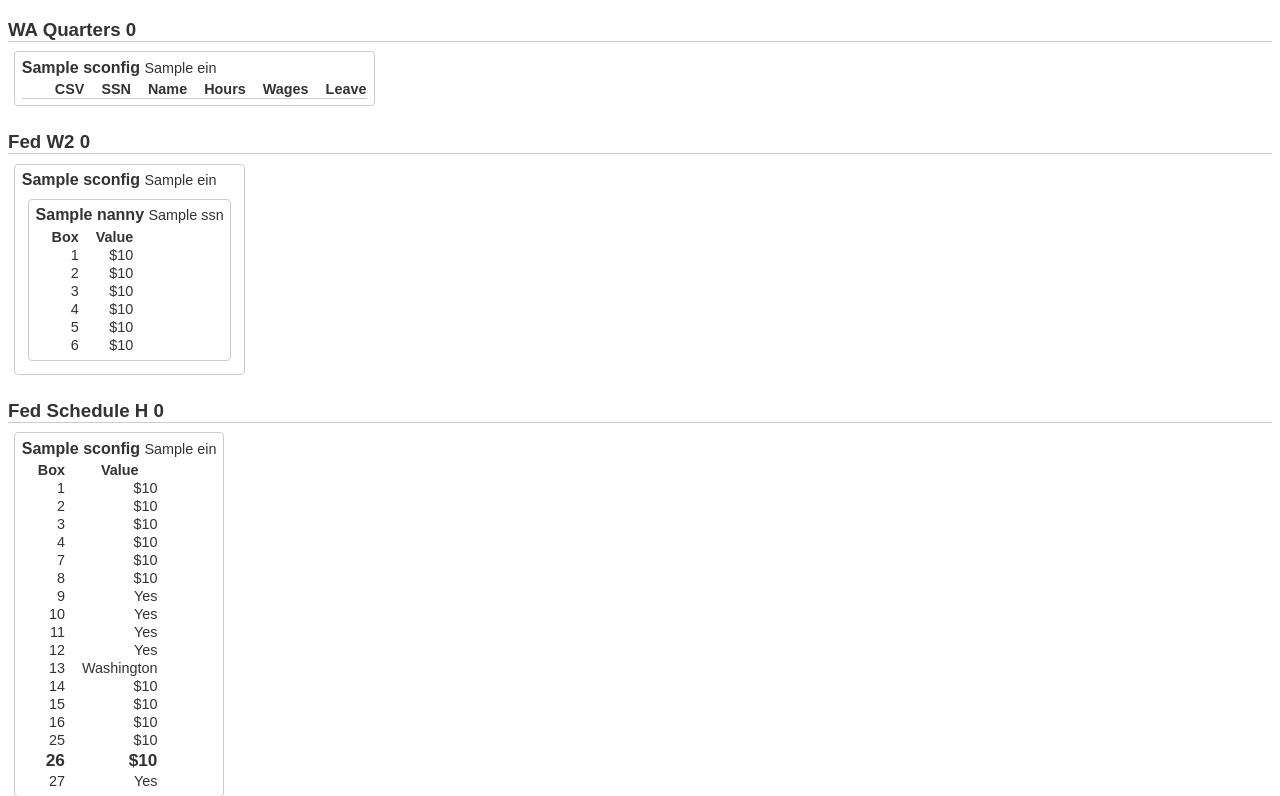
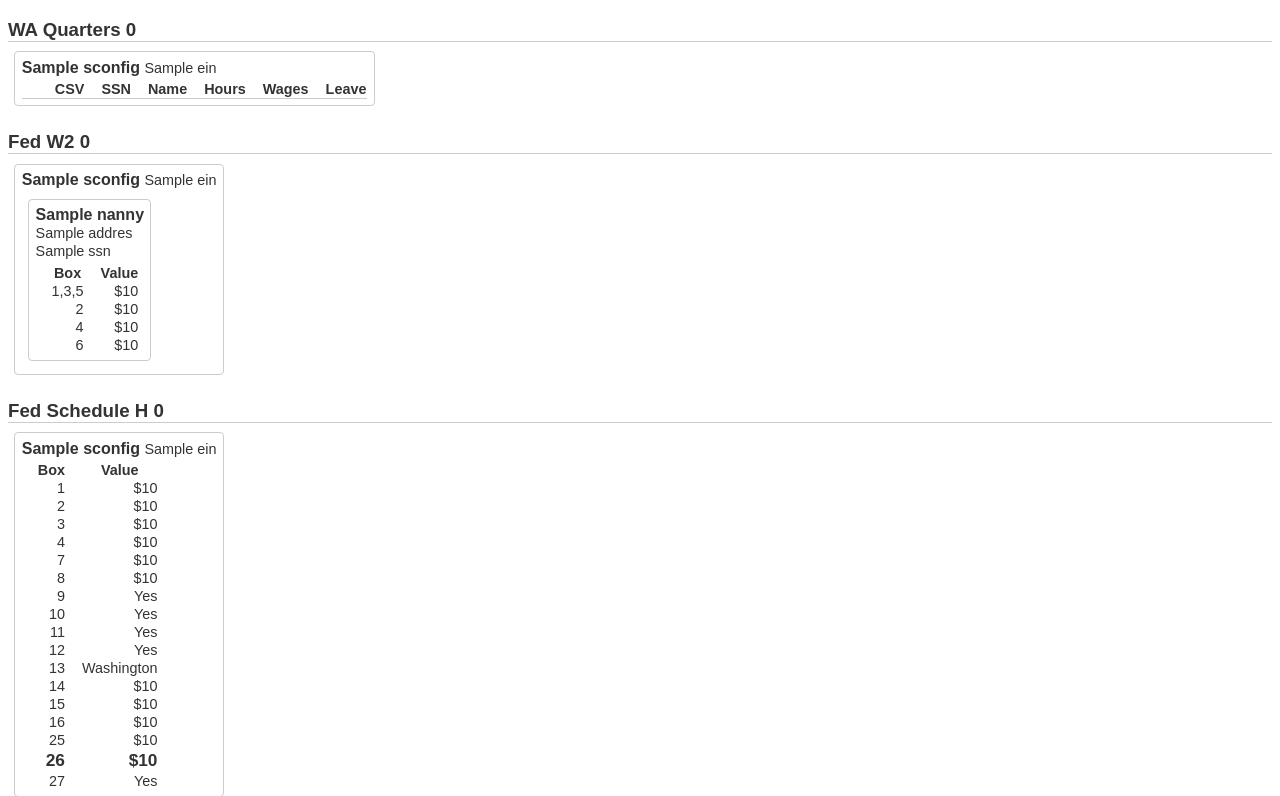
Before and after one commit to drytoastman/nanny-reports, a Flask app: template templates/tax.html in a window 1280 px wide. Shown: the top 796 px of the page. Run offline with Flask 2, Linux system fonts and the light colour scheme; the template is opened without the code that fills it: most values are stand-ins (such as "Sample title", 1, 10 or a date in 2020); lists and menus that the app fills with data are empty.

Commit message:
add nanny address info for W2 form

```diff
--- a/data.py
+++ b/data.py
@@ -54,8 +54,11 @@ class Config():
     def nannyidx(self, nanny):
         return next(k for k,v in self.lists['nanny'].items() if v[0] == nanny)
 
+    def address(self, nanny):
+        return self.lists['nanny'][self.nannyidx(nanny)][1:-1]
+
     def ssn(self, nanny):
-        return self.lists['nanny'][self.nannyidx(nanny)][1]
+        return self.lists['nanny'][self.nannyidx(nanny)][-1]
 
     def sickaccum(self, nanny, hours):
         hoursper = self.lists['sickaccum'][self.nannyidx(nanny)]
--- a/templates/macros.html
+++ b/templates/macros.html
@@ -255,11 +255,9 @@
 {% macro w2(data) %}
 <table class='w2'>
 <tr><th>Box</th><th>Value</th></tr>
-<tr><td>1</td> <td>{{data['gross']|dollar}}</td></tr>
+<tr><td>1,3,5</td> <td>{{data['gross']|dollar}}</td></tr>
 <tr><td>2</td> <td>{{data['fed']|dollar}}</td></tr>
-<tr><td>3</td> <td>{{data['gross']|dollar}}</td></tr>
 <tr><td>4</td> <td>{{data['ss']|dollar}}</td></tr>
-<tr><td>5</td> <td>{{data['gross']|dollar}}</td></tr>
 <tr><td>6</td> <td>{{data['medicare']|dollar}}</td></tr>
 </table>
 {% endmacro %}
--- a/templates/tax.html
+++ b/templates/tax.html
@@ -77,7 +77,7 @@ h4 {
 <h4>{{sconfig.ename(child)}} <span class='id'>{{sconfig.ein(child)}}</span></h4>
 {% for nanny in sconfig.nannies %}
 <div class='nanny'>
-<h4>{{nanny}} <span class='id'>{{sconfig.ssn(nanny)}}</span></h4>
+<h4>{{nanny}} <span class='id'><br/>{{sconfig.address(nanny)|join("<br>")|safe}}<br/>{{sconfig.ssn(nanny)}}</span></h4>
 {{m.w2(data[child][nanny])}}
 </div>
 {% endfor %}
```
